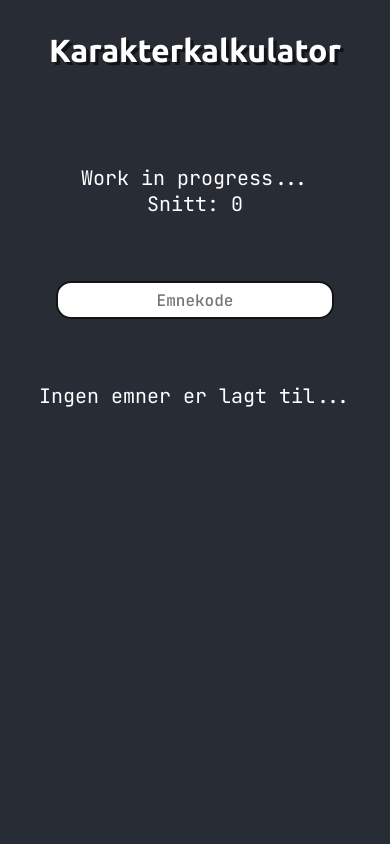
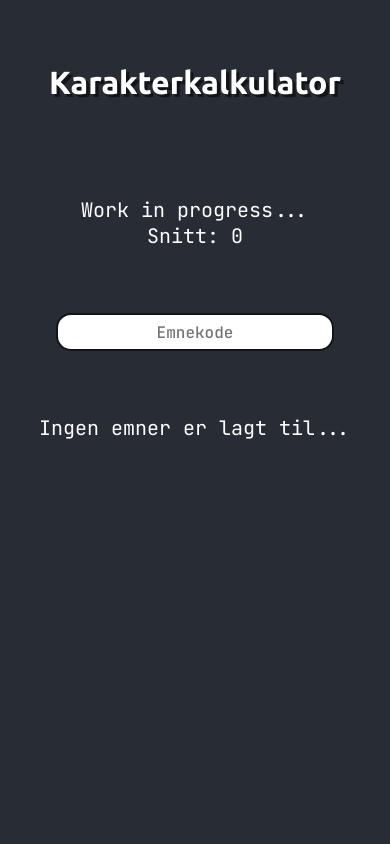
Before and after one commit to havardnyboe/karakterkalkulator, a React (Create React App) app: page / in a window 390 px wide. Shown: the top 844 px of the page. Built offline with nearby package versions, Linux system fonts and the light colour scheme.

Commit message:
changed heading

```diff
--- a/src/styles/App.module.css
+++ b/src/styles/App.module.css
@@ -33,15 +33,9 @@
 }
 
 .heading {
-  margin: 2rem 0 6rem 0;
-  font-size: 4rem;
+  margin: 4rem 0 6rem 0;
+  font-size: 3rem;
   text-shadow: .1em .1em #121417;
-}
-
-@media only screen and (max-width: 1000px) {
-  .heading {
-    font-size: 3rem;
-  }
 }
 
 @media only screen and (max-width: 500px) {
```
